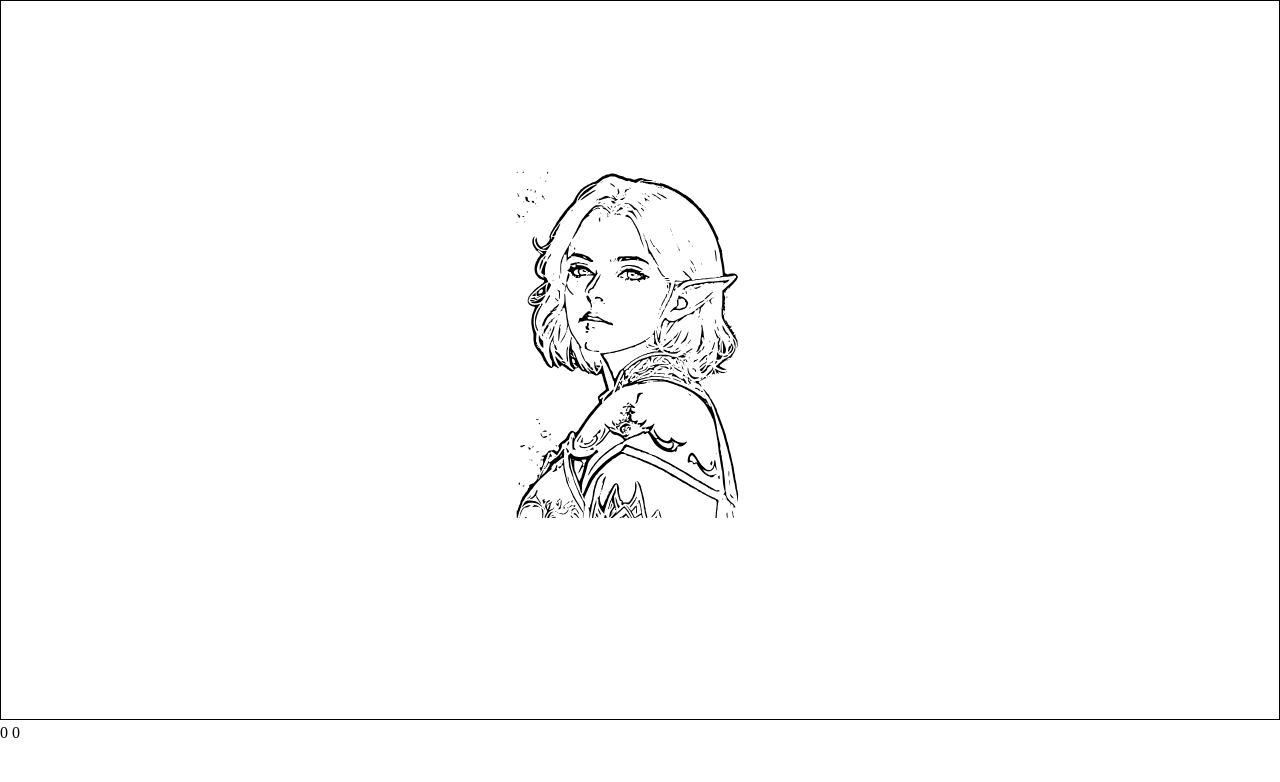
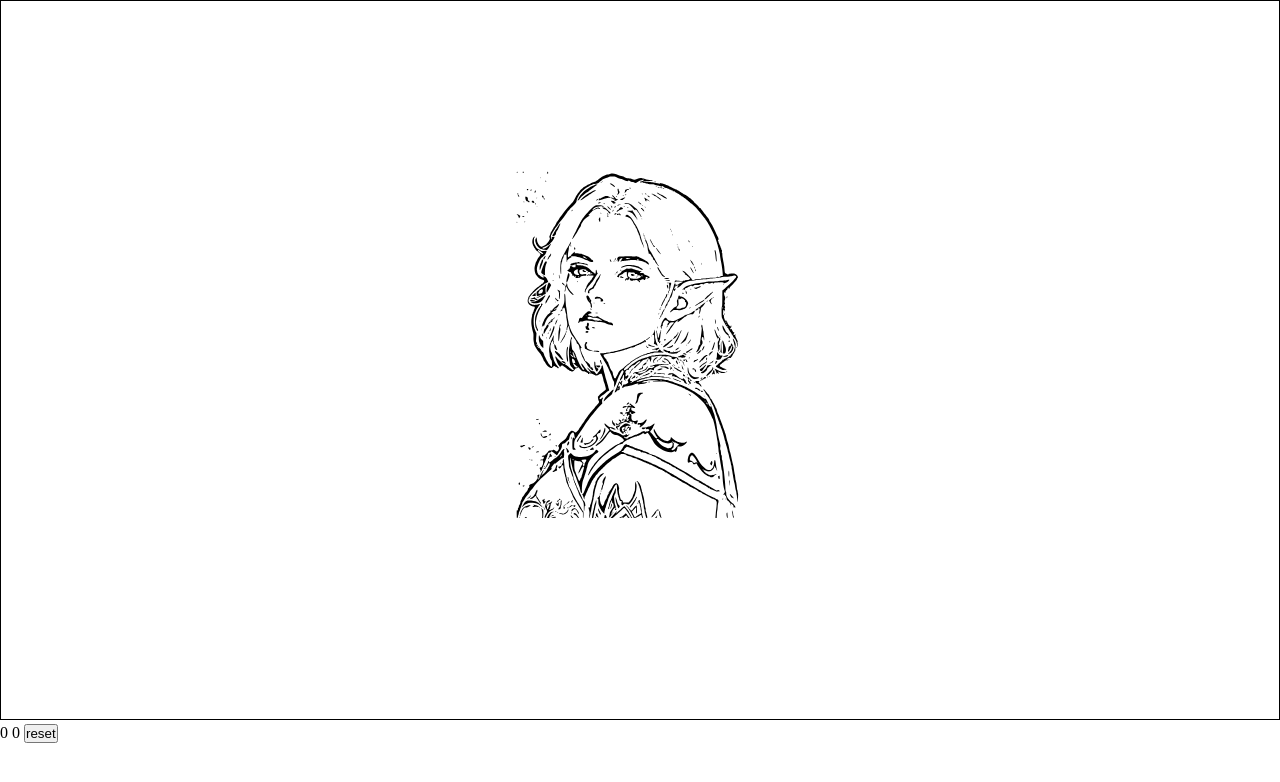
Before and after one commit to divasilevski/use-svg-pan-zoom, a Nuxt app: page / in a window 1280 px wide. Shown: the top 782 px of the page. Built offline with nearby package versions, Linux system fonts and the light colour scheme.

Commit message:
Add reset function

```diff
--- a/components/SvgExample.vue
+++ b/components/SvgExample.vue
@@ -1399,11 +1399,11 @@
     </g>
   </svg>
   <div style="position: absolute; white-space: nowrap">
-    {{ angle }} {{ scale }}
+    {{ angle }} {{ scale }} <button @click="reset">reset</button>
   </div>
 </template>
 
 <script setup lang="ts">
 import useSvgPanZoom from '~/composables/useSvgPanZoom'
-const { svgRef, angle, scale } = useSvgPanZoom({ isRotatable: true })
+const { svgRef, reset, angle, scale } = useSvgPanZoom({ isRotatable: true })
 </script>
--- a/composables/useSvgPanZoom.ts
+++ b/composables/useSvgPanZoom.ts
@@ -227,6 +227,10 @@ export default function ({ isRotatable }: Props = {}) {
     return 0
   })
 
+  const reset = () => {
+    matrix.value = new DOMMatrix()
+  }
+
   onMounted(() => {
     if (isSvgElement(svgRef.value)) {
       groupRef.value = addGroupElement(svgRef.value)
@@ -243,5 +247,5 @@ export default function ({ isRotatable }: Props = {}) {
     }
   })
 
-  return { svgRef, angle, scale }
+  return { svgRef, reset, angle, scale }
 }
```
Also changed, not shown: 1 other file (tests, documents, lock files or other folders).
